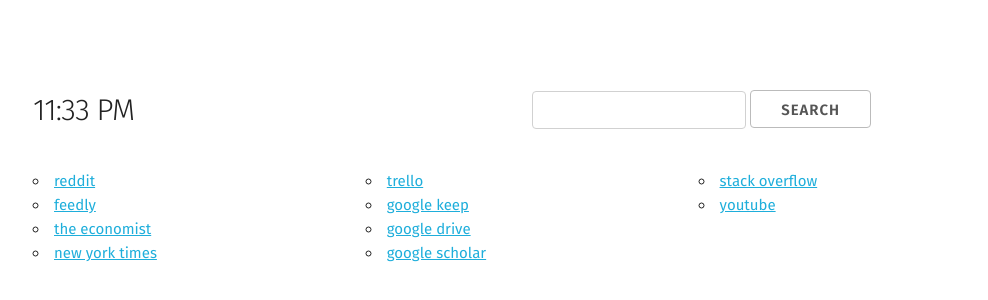
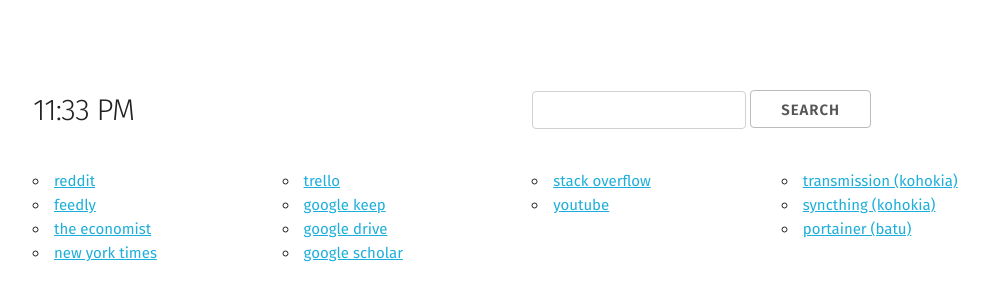
Before and after one commit to sboysel/startpage, a plain HTML site: page index.html in a window 1280 px wide. Shown: the part 150-450 px from the top of the page, without its empty margins (127-1115 px from the left). Drawn offline with Linux system fonts and the light colour scheme.

Commit message:
add some web UI links

```diff
--- a/index.html
+++ b/index.html
@@ -44,7 +44,7 @@
         </div>
     </div>
     <div class="row">
-      <div class="one-third column">
+      <div class="three columns">
         <ul>
           <li><a href="https://www.reddit.com/">reddit</a></li>
           <li><a href="https://feedly.com/i/collection/content/user/cc7c8881-3fbf-489f-931c-66ea62ddc27b/category/global.all">feedly</a></li>
@@ -52,7 +52,7 @@
           <li><a href="https://www.nytimes.com/">new york times</a></li>
         </ul>
       </div>
-      <div class="one-third column">
+      <div class="three columns">
         <ul>
           <li><a href="https://trello.com/samboysel/boards">trello</a></li>
           <li><a href="https://keep.google.com/u/0/">google keep</a></li>
@@ -60,10 +60,17 @@
           <li><a href="https://scholar.google.com/">google scholar</a></li>
         </ul>
       </div>
-      <div class="one-third column">
+      <div class="three columns">
           <ul>
             <li><a href="https://stackoverflow.com/">stack overflow</a></li>
             <li><a href="https://www.youtube.com/">youtube</a></li>
+          </ul>
+      </div>
+      <div class="three columns">
+          <ul>
+            <li><a href="http://localhost:9091/">transmission (kohokia)</a></li>
+            <li><a href="http://localhost:8384/">syncthing (kohokia)</a></li>
+            <li><a href="http://localhost:9000/">portainer (batu)</a></li>
           </ul>
       </div>
     </div>
```
